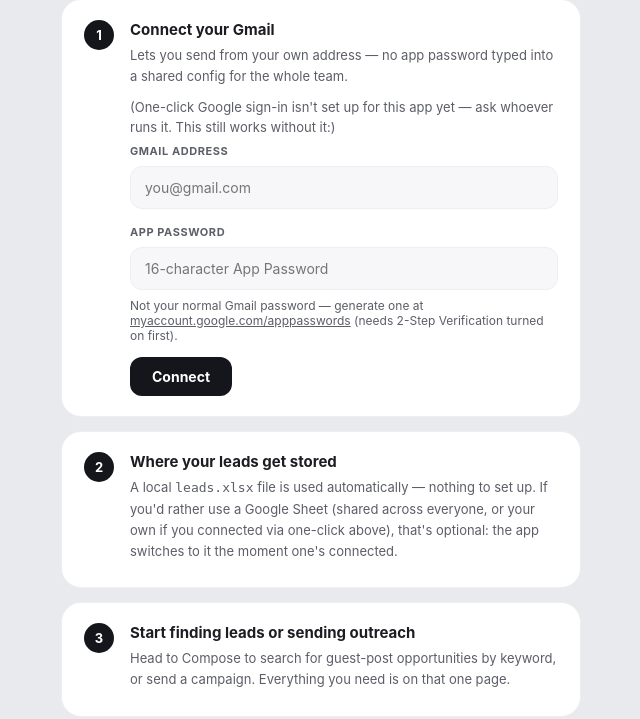
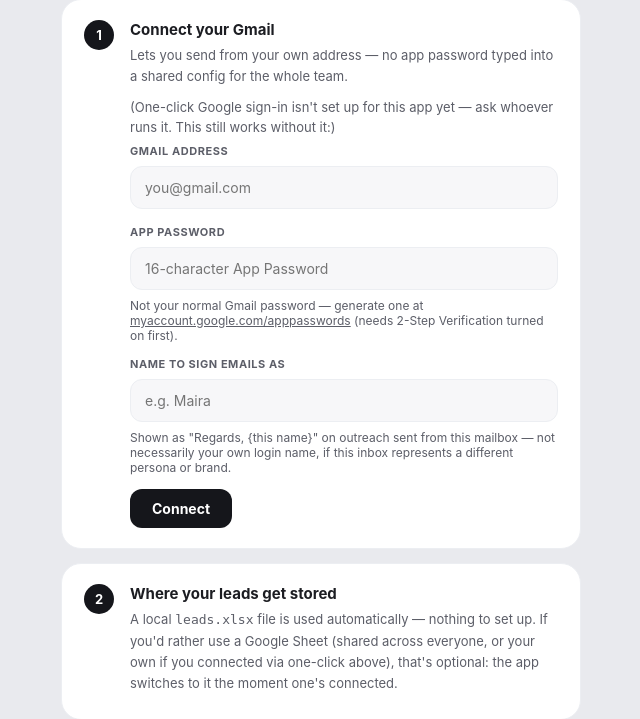
Before and after one commit to engr-ikhlaq/SEBT-OFFPAGE-AUTOMATION, a Flask app: page /onboarding in a window 1280 px wide. Shown: the part 198-917 px from the top of the page, without its empty margins (319-959 px from the left). Run offline with Flask 3, Linux system fonts and the light colour scheme; the visitor is signed in with stand-in values (Sample User, id 1); parts of the project's set-up code (start-up, migrations or seed data) failed here and were passed over; some libraries are stand-ins or nearby versions.

Commit message:
Fix outreach emails signing with the login account's name, not the mailbox's
Root cause: the "Regards, <name>" sign-off and From-name came from
_display_name_for(username) - the LOGIN account's own name - never
from the actually-connected mailbox. One login can connect a Gmail
that's a completely different persona/brand (e.g. mairablogwrites@gmail.com
signing off as "Ikhlaq Wahid" instead of its own name), and there was
no way to set that per-mailbox at all.

- New sender_name column on google_accounts/manual_email_accounts,
  asked for directly on the connect forms (onboarding + Compose) going
  forward.
- sender_for_current_user() now prefers the connected mailbox's own
  sender_name, falling back to the old login-name behavior only when
  one was never set.
- A new before_request gate (_require_sender_name, same pattern as the
  existing Gmail-connection gate) catches every CONNECTION THAT PREDATES
  THIS COLUMN - including the real mairablogwrites@gmail.com one - and
  routes straight to /account/sender-name until it's set, so it's asked
  for rather than silently staying wrong.

Verified live: logging in as the affected account now immediately
redirects to /account/sender-name, correctly naming
mairablogwrites@gmail.com as the mailbox being asked about.

```diff
--- a/app.py
+++ b/app.py
@@ -212,7 +212,7 @@ def sender_for_current_user() -> tuple[MailerConfig, object]:
             db.update_google_access_token(username, creds.token)
         cfg = MailerConfig(
             host="", port=0, username=google_account["google_email"], password="",
-            from_name=_display_name_for(username),
+            from_name=google_account.get("sender_name") or _display_name_for(username),
             from_email=google_account["google_email"],
             reply_to=google_account["google_email"],
             send_delay_seconds=os.environ.get("SEND_DELAY_SECONDS", 3),
@@ -225,7 +225,7 @@ def sender_for_current_user() -> tuple[MailerConfig, object]:
         cfg = MailerConfig(
             host="smtp.gmail.com", port=587,
             username=manual_account["email"], password=manual_account["app_password"],
-            from_name=_display_name_for(username),
+            from_name=manual_account.get("sender_name") or _display_name_for(username),
             from_email=manual_account["email"], reply_to=manual_account["email"],
             send_delay_seconds=os.environ.get("SEND_DELAY_SECONDS", 3),
             max_emails_per_run=os.environ.get("MAX_EMAILS_PER_RUN", 150),
@@ -391,6 +391,14 @@ class LoginForm(FlaskForm):
 class ManualGmailForm(FlaskForm):
     email = StringField("Gmail address", validators=[DataRequired()])
     app_password = PasswordField("App Password", validators=[DataRequired()])
+    # Separate from the login account's own name - this mailbox might be a
+    # completely different persona/brand inbox (e.g. mairablogwrites@gmail.com
+    # signing as "Maira", not whoever is logged in). See db.set_sender_name.
+    sender_name = StringField("Name to sign emails as", validators=[DataRequired()])
+
+
+class SenderNameForm(FlaskForm):
+    sender_name = StringField("Name to sign emails as", validators=[DataRequired()])
 
 
 class ConnectSheetForm(FlaskForm):
@@ -511,7 +519,7 @@ def signup():
             email, generate_password_hash(form.password.data),
             role="member", created_by="self-signup", full_name=full_name,
         )
-        db.save_manual_email_account(email, email, app_password)
+        db.save_manual_email_account(email, email, app_password, sender_name=full_name)
         session["user_id"] = user_id
         session["username"] = email
         session["role"] = "member"
@@ -595,7 +603,10 @@ def onboarding():
 
     form = ManualGmailForm()
     if form.validate_on_submit():
-        db.save_manual_email_account(session["username"], form.email.data.strip(), form.app_password.data)
+        db.save_manual_email_account(
+            session["username"], form.email.data.strip(), form.app_password.data,
+            sender_name=form.sender_name.data.strip(),
+        )
         flash(f"Connected {form.email.data.strip()}.")
         return redirect(url_for("index"))
 
@@ -645,6 +656,54 @@ def _require_gmail_connection():
         return {"error": "Connect a Gmail account first."}, 403
     flash("Connect a Gmail account first — it's required before you can scrape or send.")
     return redirect(url_for("onboarding"))
+
+
+@app.before_request
+def _require_sender_name():
+    """A connected mailbox with no sender_name set (every connection made
+    before that column existed, or any future gap) signs outreach emails
+    with the LOGIN account's own name instead of a name that actually
+    fits that mailbox - a brand/persona inbox like
+    mairablogwrites@gmail.com signing off as the admin's own name
+    instead of its own. Caught here the moment it's noticed, rather than
+    only after emails already went out wrong. See db.set_sender_name
+    and /account/sender-name."""
+    if not require_login():
+        return None
+    endpoint = request.endpoint
+    if endpoint in _ONBOARDING_EXEMPT_ENDPOINTS or endpoint == "account_sender_name" \
+            or (endpoint and endpoint.startswith("tracking.")):
+        return None
+    account = db.get_google_account(session["username"]) or db.get_manual_email_account(session["username"])
+    if account is None or account.get("sender_name"):
+        return None
+    if endpoint in _ONBOARDING_GATED_JSON_ENDPOINTS:
+        return {"error": "Set the name to sign your emails as first."}, 403
+    flash("Before anything else — what name should this mailbox's emails sign off as?")
+    return redirect(url_for("account_sender_name"))
+
+
+@app.route("/account/sender-name", methods=["GET", "POST"])
+def account_sender_name():
+    """Asks for (or fixes) the sign-off name for whichever mailbox is
+    currently connected - separate from the login account's own name
+    (see users.html's "Your name" field), since one login can connect a
+    mailbox that's a completely different persona/brand. See
+    db.set_sender_name and sender_for_current_user()."""
+    if not require_login():
+        return redirect(url_for("login"))
+    account = db.get_google_account(session["username"]) or db.get_manual_email_account(session["username"])
+    if account is None:
+        return redirect(url_for("onboarding"))
+    mailbox = account.get("google_email") or account.get("email")
+
+    form = SenderNameForm(sender_name=account.get("sender_name") or "")
+    if form.validate_on_submit():
+        name = form.sender_name.data.strip()
+        db.set_sender_name(session["username"], name)
+        flash(f"Saved — outreach from {mailbox} will now sign off as \"{name}\".")
+        return redirect(url_for("index"))
+    return render_template("sender_name.html", form=form, mailbox=mailbox)
 
 
 @app.route("/logout")
@@ -827,7 +886,10 @@ def connect_gmail_manual():
         return redirect(url_for("login"))
     form = ManualGmailForm()
     if form.validate_on_submit():
-        db.save_manual_email_account(session["username"], form.email.data.strip(), form.app_password.data)
+        db.save_manual_email_account(
+            session["username"], form.email.data.strip(), form.app_password.data,
+            sender_name=form.sender_name.data.strip(),
+        )
         flash(f"Connected {form.email.data.strip()}.")
     else:
         flash("Enter both your Gmail address and an App Password.")
--- a/offpage_tests/test_onboarding_gate.py
+++ b/offpage_tests/test_onboarding_gate.py
@@ -46,7 +46,11 @@ class OnboardingGateTests(unittest.TestCase):
         db.init_db()
         db.create_user("alice", "hash", role="member", created_by="owner")
         db.create_user("connected", "hash", role="member", created_by="owner")
-        db.save_manual_email_account("connected", "connected@gmail.com", "app-pass")
+        # sender_name set - this fixture is for exercising the GMAIL-connection
+        # gate specifically; a blank sender_name would instead trip the separate
+        # _require_sender_name gate (see test_sender_name_gate.py), which isn't
+        # what these tests are about.
+        db.save_manual_email_account("connected", "connected@gmail.com", "app-pass", sender_name="Connected User")
 
         # "connected" has no Sheet, so the dashboard falls through to the
         # local-file backend - user_leads_path() returns a RELATIVE path,
--- a/templates/index.html
+++ b/templates/index.html
@@ -94,11 +94,13 @@
                         {{ manual_gmail_form.csrf_token }}
                         <input type="text" name="email" placeholder="you@gmail.com" style="margin-bottom:8px;">
                         <input type="password" name="app_password" placeholder="App Password" style="margin-bottom:8px;">
+                        <input type="text" name="sender_name" placeholder="Name to sign emails as (e.g. Maira)" style="margin-bottom:8px;">
                         <button type="submit" class="btn-primary" style="width:auto; padding:9px 18px;">Connect</button>
                         <div class="hint" style="margin-top:8px;">
                             Not your normal password — generate one at
                             <a href="https://myaccount.google.com/apppasswords" target="_blank" rel="noopener">myaccount.google.com/apppasswords</a>
-                            (needs 2-Step Verification turned on first).
+                            (needs 2-Step Verification turned on first). The name above doesn't have to match your
+                            own login name — this mailbox can sign off as a different persona or brand.
                         </div>
                     </form>
                 </div>
--- a/templates/onboarding.html
+++ b/templates/onboarding.html
@@ -68,6 +68,13 @@
                     <a href="https://myaccount.google.com/apppasswords" target="_blank" rel="noopener">myaccount.google.com/apppasswords</a>
                     (needs 2-Step Verification turned on first).
                 </div>
+                <label class="field-label" for="{{ form.sender_name.id }}">Name to sign emails as</label>
+                {{ form.sender_name(id=form.sender_name.id, placeholder="e.g. Maira") }}
+                {% if form.sender_name.errors %}<div class="field-errors">{{ form.sender_name.errors[0] }}</div>{% endif %}
+                <div class="hint" style="margin:-8px 0 14px;">
+                    Shown as "Regards, {this name}" on outreach sent from this mailbox — not necessarily your own
+                    login name, if this inbox represents a different persona or brand.
+                </div>
                 <button type="submit" class="btn-primary" style="width:auto; padding:11px 22px;">Connect</button>
             </form>
         </div>
```
Also changed, not shown: db.py (+48 -12 lines), offpage_tests/test_google_accounts_db.py (+18 -0 lines), offpage_tests/test_manual_email_accounts_db.py (+20 -0 lines), offpage_tests/test_sender_name_gate.py (added, +87 -0 lines), templates/sender_name.html (added, +39 -0 lines).
